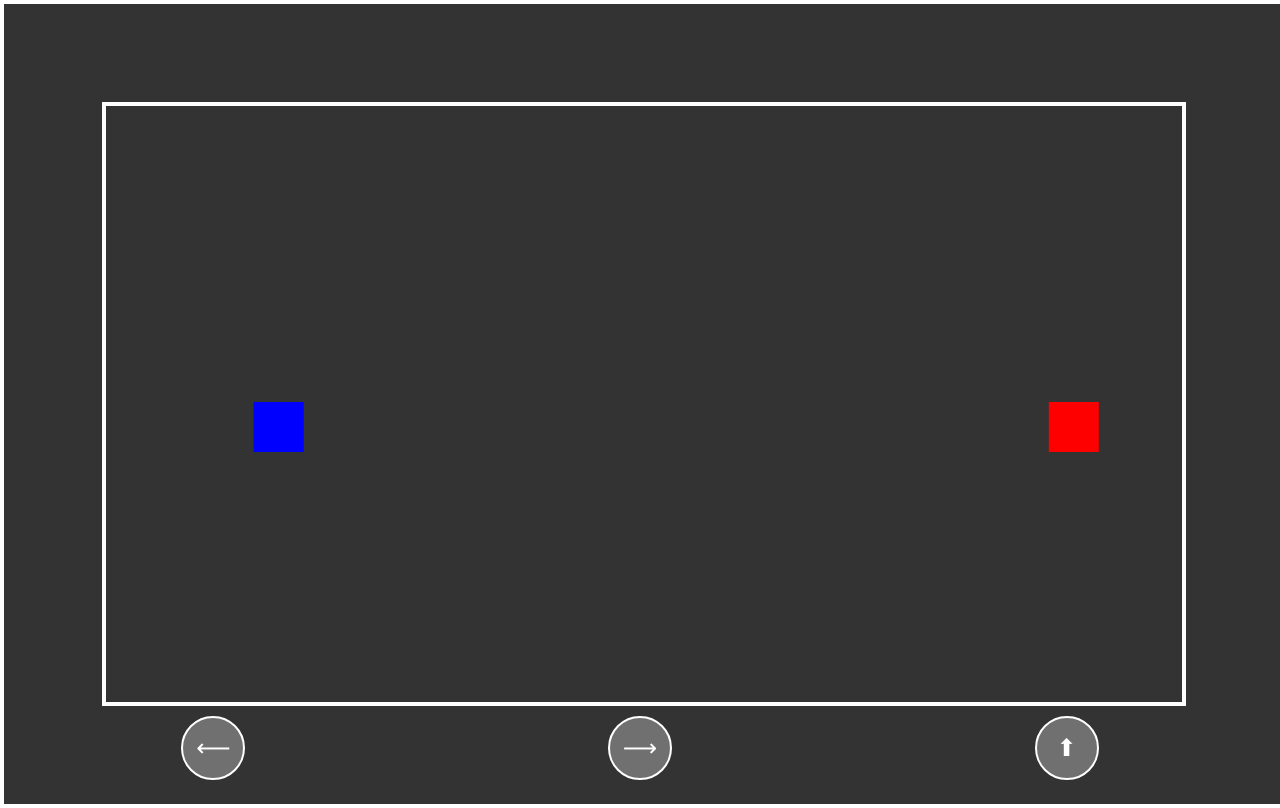
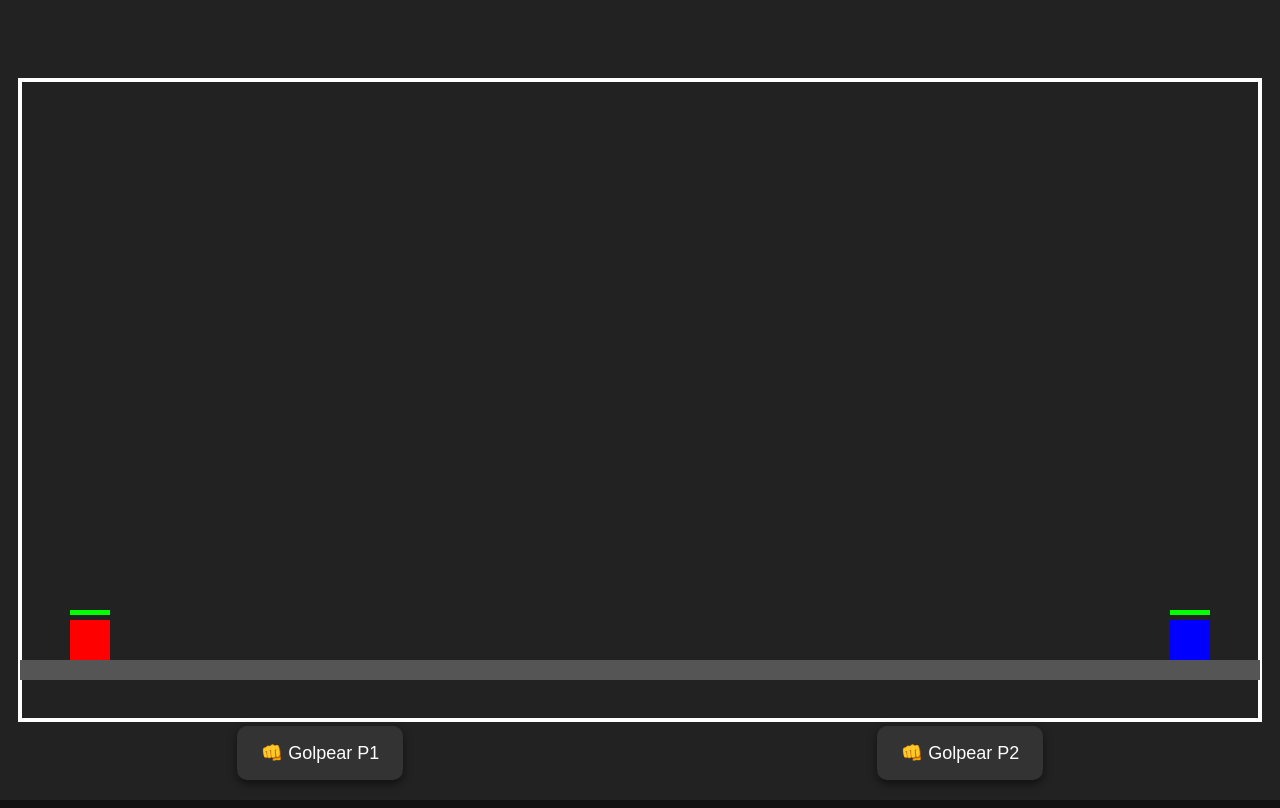
Before and after one commit to Elias363-oss/Aadaa, a plain HTML site: page index.html in a window 1280 px wide. Drawn offline with Linux system fonts and the light colour scheme.

Commit message:
Update index.html

```diff
--- a/index.html
+++ b/index.html
@@ -1,21 +1,23 @@
-<!DOCTYPE html><html>
+<!DOCTYPE html>
+<html lang="en">
 <head>
-  <title>Mini Brawl Arena</title>
-  <meta name="viewport" content="width=device-width, initial-scale=1.0">
+  <meta charset="UTF-8" />
+  <title>Mini Brawl v2</title>
+  <meta name="viewport" content="width=device-width, initial-scale=1.0, user-scalable=no" />
   <style>
     html, body {
       margin: 0;
       padding: 0;
       overflow: hidden;
-      background: #222;
+      background: #111;
     }
     canvas {
       display: block;
-      margin: auto;
-      background: #333;
-      border: 4px solid #fff;
+      margin: 0 auto;
+      background: #222;
+      touch-action: none;
     }
-    .touch-controls {
+    .controls {
       position: fixed;
       bottom: 20px;
       width: 100%;
@@ -24,146 +26,127 @@
       z-index: 10;
     }
     .btn {
-      width: 60px;
-      height: 60px;
-      background: rgba(255, 255, 255, 0.3);
-      border: 2px solid #fff;
-      border-radius: 50%;
-      text-align: center;
-      line-height: 60px;
-      font-size: 24px;
-      color: #fff;
-      user-select: none;
+      padding: 16px 24px;
+      font-size: 18px;
+      border-radius: 10px;
+      border: none;
+      color: white;
+      background: #333;
+      box-shadow: 0 4px 10px rgba(0,0,0,0.5);
     }
   </style>
 </head>
 <body>
-<canvas id="gameCanvas"></canvas><div class="touch-controls">
-  <div class="btn" id="leftBtn">⟵</div>
-  <div class="btn" id="rightBtn">⟶</div>
-  <div class="btn" id="jumpBtn">⬆</div>
-</div><script>
-const canvas = document.getElementById('gameCanvas');
+<canvas id="game"></canvas>
+
+<div class="controls">
+  <button class="btn" onclick="players[0].attack(players[1])">👊 Golpear P1</button>
+  <button class="btn" onclick="players[1].attack(players[0])">👊 Golpear P2</button>
+</div>
+
+<script>
+const canvas = document.getElementById('game');
 const ctx = canvas.getContext('2d');
+
 canvas.width = window.innerWidth;
 canvas.height = window.innerHeight;
 
-const gravity = 0.5;
-const playerSize = 50;
+const playerSize = 40;
+const gravity = 0.8;
+
 const ring = {
-  x: 100,
-  y: 100,
-  width: canvas.width - 200,
-  height: canvas.height - 200
+  x: 20,
+  y: 80,
+  width: canvas.width - 40,
+  height: canvas.height - 160
+};
+
+const platform = {
+  x: ring.x,
+  y: ring.y + ring.height - 60,
+  width: ring.width,
+  height: 20
 };
 
 class Player {
-  constructor(id, x, y, color) {
-    this.id = id;
+  constructor(x, color) {
     this.x = x;
-    this.y = y;
-    this.vx = 0;
-    this.vy = 0;
+    this.y = platform.y - playerSize;
     this.color = color;
+    this.hp = 100;
     this.lives = 3;
-    this.hp = 100;
-    this.onGround = false;
-    this.controls = {};
+    this.dy = 0;
   }
+
   draw() {
     ctx.fillStyle = this.color;
     ctx.fillRect(this.x, this.y, playerSize, playerSize);
+    // HP bar
+    ctx.fillStyle = "lime";
+    ctx.fillRect(this.x, this.y - 10, (this.hp / 100) * playerSize, 5);
   }
+
   update() {
-    if (this.controls.left) this.vx = -5;
-    else if (this.controls.right) this.vx = 5;
-    else this.vx = 0;
-
-    if (this.controls.jump && this.onGround) {
-      this.vy = -10;
-      this.onGround = false;
+    this.dy += gravity;
+    this.y += this.dy;
+    // Collision with platform
+    if (this.y + playerSize >= platform.y) {
+      this.y = platform.y - playerSize;
+      this.dy = 0;
     }
-
-    this.vy += gravity;
-    this.x += this.vx;
-    this.y += this.vy;
-
-    if (
-      this.x < ring.x ||
-      this.x + playerSize > ring.x + ring.width ||
-      this.y + playerSize > ring.y + ring.height
-    ) {
-      this.respawn();
-    }
-
-    if (this.y + playerSize >= ring.y + ring.height) {
-      this.y = ring.y + ring.height - playerSize;
-      this.vy = 0;
-      this.onGround = true;
+    // Out of ring
+    if (this.y > ring.y + ring.height) {
+      this.lives--;
+      this.hp = 100;
+      this.x = Math.random() * (ring.width - playerSize) + ring.x;
+      this.y = ring.y;
     }
   }
-  respawn() {
-    this.lives -= 1;
-    this.x = ring.x + Math.random() * (ring.width - playerSize);
-    this.y = ring.y + 50;
-    this.vx = 0;
-    this.vy = 0;
+
+  attack(other) {
+    const dx = Math.abs(this.x - other.x);
+    const dy = Math.abs(this.y - other.y);
+    if (dx < playerSize && dy < playerSize) {
+      other.hp -= 10;
+      if (other.hp <= 0) {
+        other.hp = 100;
+        other.lives--;
+        other.x = ring.x + Math.random() * (ring.width - playerSize);
+        other.y = ring.y;
+      }
+    }
   }
 }
 
 const players = [
-  new Player(1, 150, 150, 'red'),
-  new Player(2, 300, 150, 'blue')
+  new Player(ring.x + 50, "red"),
+  new Player(ring.x + ring.width - 90, "blue")
 ];
-
-const keys = {};
-window.addEventListener('keydown', e => keys[e.key] = true);
-window.addEventListener('keyup', e => keys[e.key] = false);
-
-function handleControls() {
-  players[0].controls = {
-    left: keys['a'] || touch.left,
-    right: keys['d'] || touch.right,
-    jump: keys['w'] || touch.jump
-  };
-  players[1].controls = {
-    left: keys['ArrowLeft'],
-    right: keys['ArrowRight'],
-    jump: keys['ArrowUp']
-  };
-}
 
 function drawRing() {
   ctx.strokeStyle = '#fff';
   ctx.lineWidth = 4;
   ctx.strokeRect(ring.x, ring.y, ring.width, ring.height);
+  ctx.fillStyle = '#555';
+  ctx.fillRect(platform.x, platform.y, platform.width, platform.height);
 }
 
-function gameLoop() {
+function draw() {
   ctx.clearRect(0, 0, canvas.width, canvas.height);
   drawRing();
-  handleControls();
   players.forEach(p => {
     p.update();
     p.draw();
   });
-  requestAnimationFrame(gameLoop);
+  requestAnimationFrame(draw);
 }
 
-const touch = { left: false, right: false, jump: false };
+window.addEventListener('keydown', e => {
+  if (e.key === 'f') players[0].attack(players[1]);
+  if (e.key === 'l') players[1].attack(players[0]);
+});
 
-function setupTouchControls() {
-  document.getElementById('leftBtn').addEventListener('touchstart', () => touch.left = true);
-  document.getElementById('leftBtn').addEventListener('touchend', () => touch.left = false);
-
-  document.getElementById('rightBtn').addEventListener('touchstart', () => touch.right = true);
-  document.getElementById('rightBtn').addEventListener('touchend', () => touch.right = false);
-
-  document.getElementById('jumpBtn').addEventListener('touchstart', () => touch.jump = true);
-  document.getElementById('jumpBtn').addEventListener('touchend', () => touch.jump = false);
-}
-
-setupTouchControls();
-gameLoop();
-</script></body>
+draw();
+</script>
+</body>
 </html>
```
